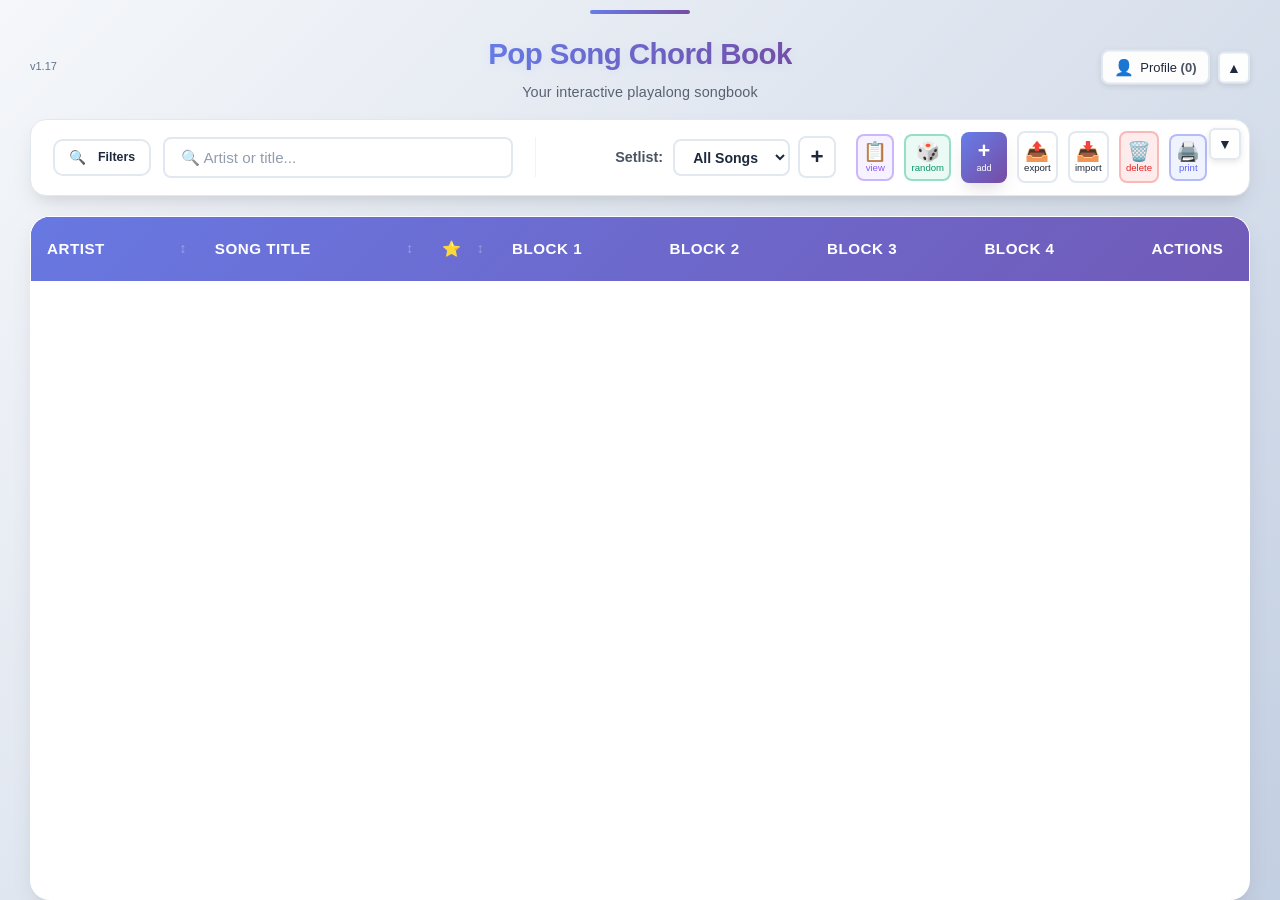
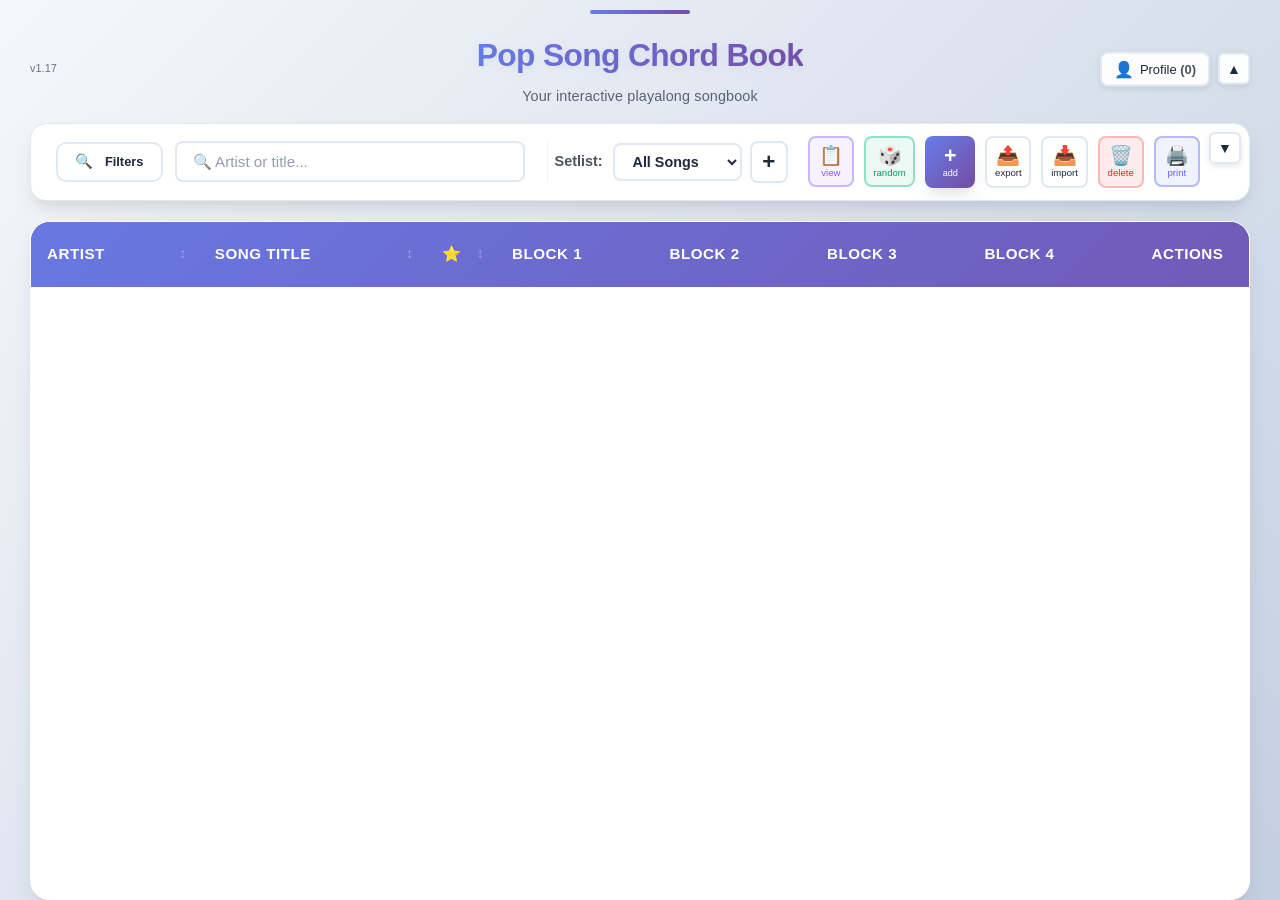

Implement persistent timeline background audio and embedded trainer modals, fix syntax verification (v2.995)

--- a/styles.css
+++ b/styles.css
@@ -10447,7 +10447,8 @@ div.song-detail-practice-controls {
     transition: opacity 0.25s ease, visibility 0.25s ease;
 }
 
-.scrolling-chords-modal-wrapper.hidden {
+.scrolling-chords-modal-wrapper.hidden,
+.scrolling-chords-modal-wrapper.timeline-hidden {
     opacity: 0;
     visibility: hidden;
     pointer-events: none;
